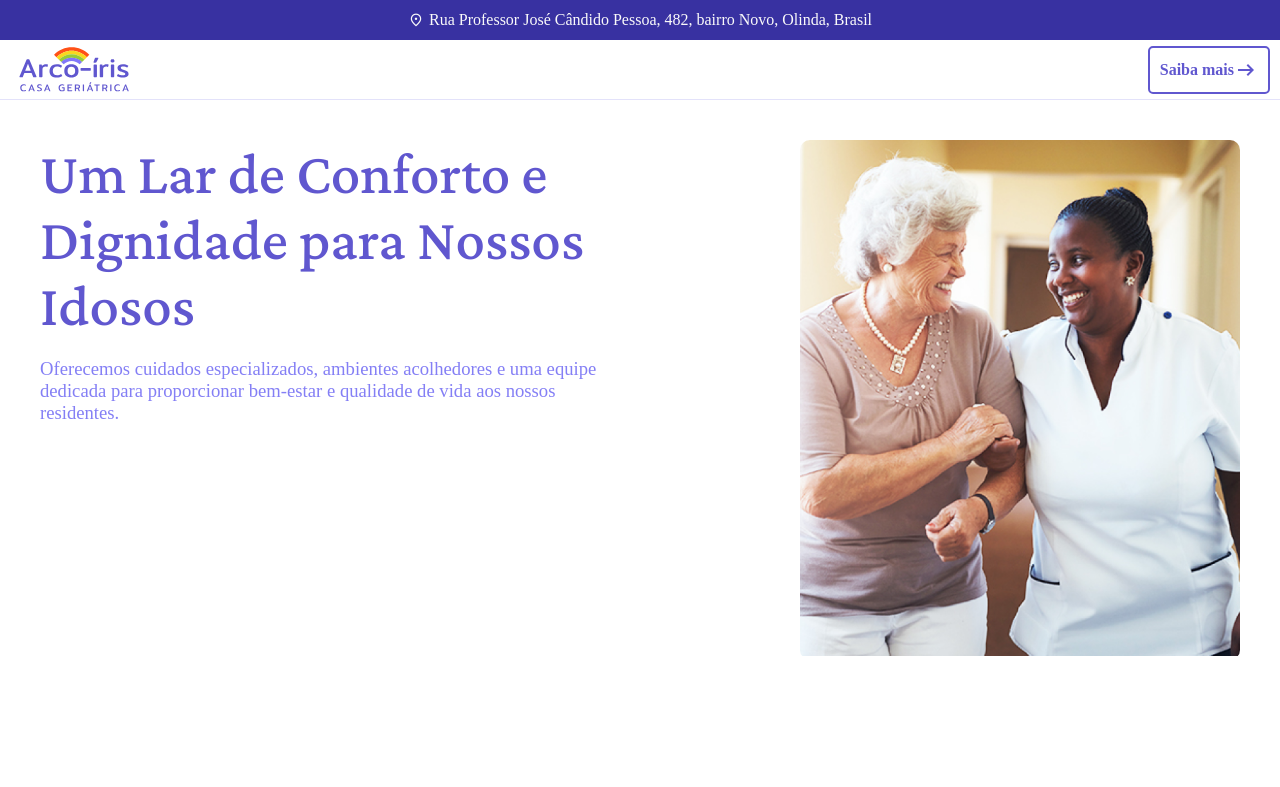
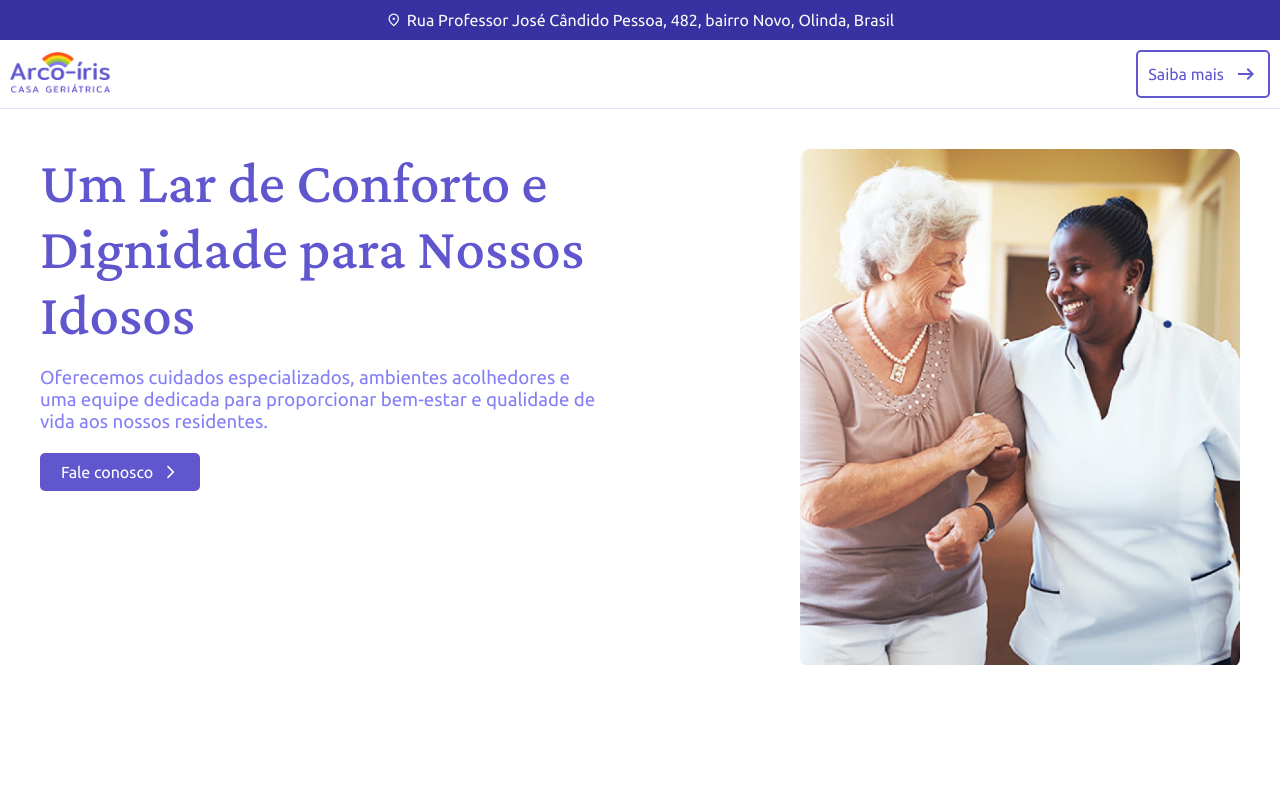
Before and after one commit to EuNaoConsigo/arco-iris-geriatria, a Django app: page / in a window 1280 px wide. Shown: the top 787 px of the page. Run offline with Django 5.2, Linux system fonts and the light colour scheme; data that the repository does not hold is empty.

Commit message:
style: update styles

```diff
--- a/static/globals/css/base.css
+++ b/static/globals/css/base.css
@@ -3,4 +3,5 @@
   display: flex;
   flex-direction: column;
   justify-content: center;
+  font-family: "Ubuntu", sans-serif;
 }
--- a/static/globals/css/header.css
+++ b/static/globals/css/header.css
@@ -7,17 +7,17 @@
   display: flex;
   align-items: center;
   justify-content: center;
+  width: 100%;
   height: 40px;
-    width: 100%;
   background-color: var(--primary-color);
 }
 
 .header__top__link {
   display: flex;
+  color: #fafafa;
   align-items: center;
-    color: #fafafa;
   text-decoration: none;
-    gap: .5rem;
+  gap: 0.5rem;
 }
 
 .header__top__icon {
@@ -29,24 +29,60 @@
   justify-content: space-between;
   align-items: center;
   display: flex;
-    height: 60px;
+
   width: 100%;
-    border-bottom: 1px solid #E3E2FA;
+  border-bottom: 1px solid #e3e2fa;
 }
 
 .header__logo {
-    width: 12.8rem;
-    padding-top: 1rem;
+  width: 10rem;
 }
 
 .header__bottom__about {
-    color: #6057CF;
-    font-weight: bold;
   text-decoration: none;
+  border: 2px solid #6057cf;
+  color: #6057cf;
   padding: 1rem;
-    border: 2px solid #6057CF;
-    border-radius: .5rem;
+  border-radius: 0.5rem;
+
   display: flex;
   align-items: center;
+  justify-content: center;
+  gap: 1rem;
+}
 
+.header__bottom__about:hover {
+  background-color: #6057cf;
+  color: white;
 }
+
+/* Extra Pequeno (XS) */
+@media (max-width: 575.98px) {
+}
+
+/* Pequeno (SM) */
+@media (max-width: 576px) {
+  .header__top__link {
+    font-size: 9pt;
+  }
+
+  .header__logo {
+    width: 8rem;
+  }
+}
+
+/* Médio (MD) */
+@media (max-width: 768px) {
+}
+
+/* Grande (LG) */
+@media (max-width: 992px) {
+}
+
+/* Muito Grande (XL) */
+@media (max-width: 1200px) {
+}
+
+/* Extra Grande (XXL) */
+@media (max-width: 1400px) {
+}
--- a/static/landing/css/styles.css
+++ b/static/landing/css/styles.css
@@ -32,6 +32,26 @@
   max-width: 440px;
   border-radius: 1rem;
   overflow: hidden;
+}
+
+.hero__learn-more {
+  background-color: #6057cf;
+  padding: 1rem;
+  border-radius: 0.5rem;
+  color: white;
+  width: 16rem;
+  display: flex;
+  align-items: center;
+  justify-content: center;
+  gap: 1rem;
+}
+
+.hero__learn-more:hover {
+  background-color: #847ff5;
+}
+
+.hero__learn-more__arrow {
+  font-size: 12pt !important;
 }
 
 .feedback {
--- a/templates/globals/header.html
+++ b/templates/globals/header.html
@@ -1,7 +1,11 @@
 {% load static %}
 <header class="header">
   <section class="header__top">
-      <a class="header__top__link" target="_blank" href="https://maps.app.goo.gl/8wz446mpAKMhwEur8">
+    <a
+      class="header__top__link"
+      target="_blank"
+      href="https://maps.app.goo.gl/8wz446mpAKMhwEur8"
+    >
       <span class="material-symbols-outlined header__top__icon">
         location_on
       </span>
@@ -9,14 +13,16 @@
     </a>
   </section>
   <section class="header__bottom">
-      <a href="#">
-        <img src="{% static 'globals/icons/logo.svg' %}" alt="Logo" class="header__logo">
+    <a href="#" class="header__link">
+      <img
+        src="{% static 'globals/imgs/logo.png' %}"
+        alt="Logo"
+        class="header__logo"
+      />
     </a>
     <a href="#" class="header__bottom__about">
       Saiba mais
-        <span class="material-symbols-outlined">
-          arrow_right_alt
-        </span>
+      <span class="material-symbols-outlined"> arrow_right_alt </span>
     </a>
   </section>
 </header>
--- a/templates/landing/home.html
+++ b/templates/landing/home.html
@@ -12,6 +12,12 @@
         dedicada para proporcionar bem-estar e qualidade de vida aos nossos
         residentes.
       </div>
+      <a class="hero__learn-more">
+        Fale conosco
+        <span class="material-symbols-outlined hero__learn-more__arrow">
+          arrow_forward_ios
+        </span>
+      </a>
     </div>
     <div class="hero__image-area">
       <img
```
Also changed, not shown: static/globals/icons/logo.svg (deleted), static/globals/imgs/logo.png (added). Lines whose indentation alone changed are shown as unchanged.
